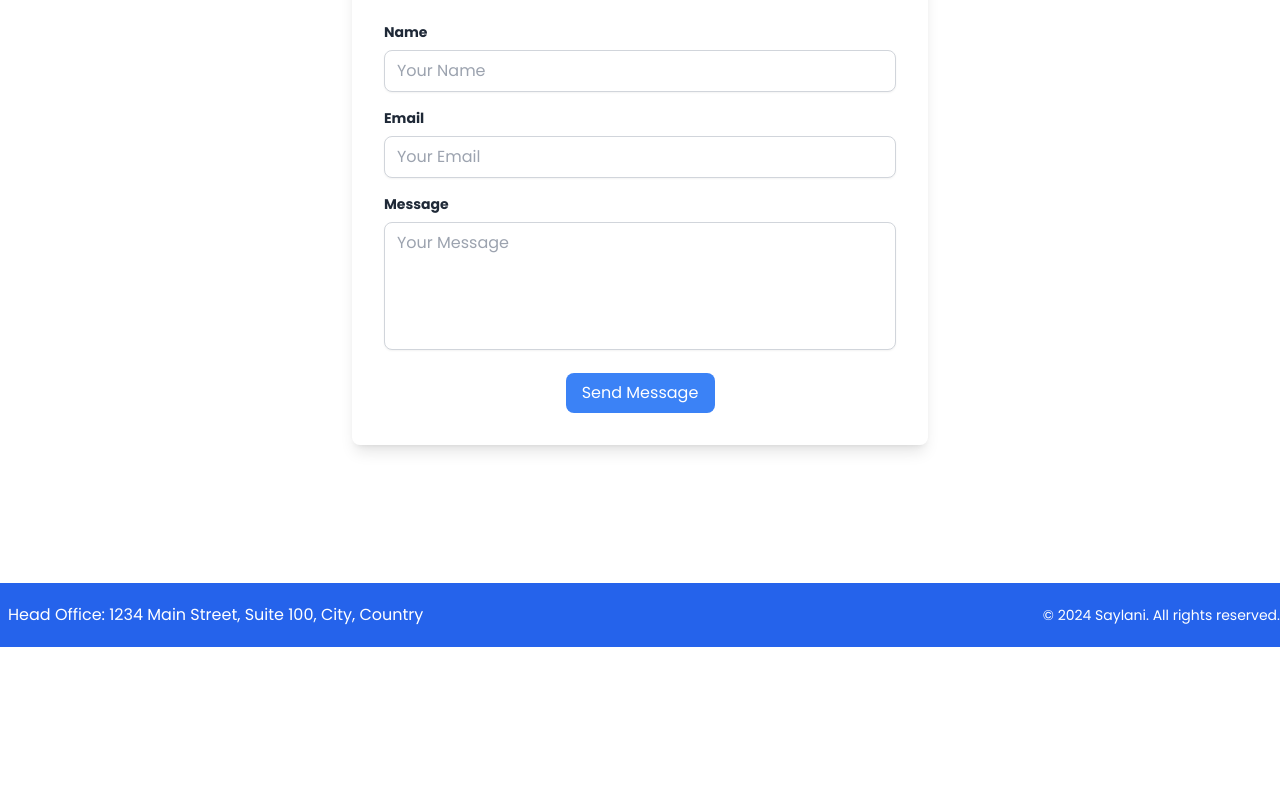
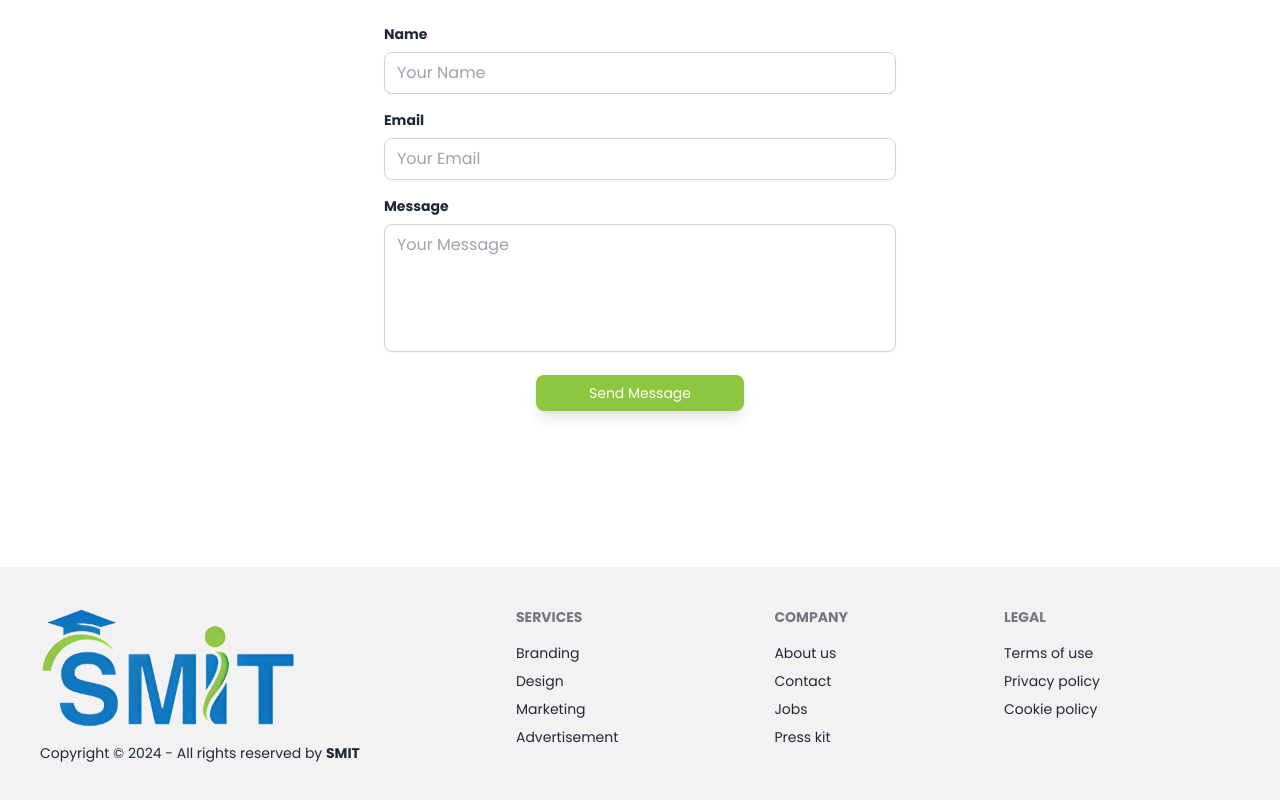
Before and after one commit to Danish12387/SMIT-Web, a React (Vite) app: page / in a window 1280 px wide. Shown: the part 4320-5120 px from the top of the page. Before the commit the page ends 4967 px from the top, so only its background shows below. Built offline with nearby package versions, Linux system fonts and the light colour scheme; no server answers.

Commit message:
updated data

```diff
--- a/src/Components/Contact.jsx
+++ b/src/Components/Contact.jsx
@@ -2,8 +2,8 @@ import React from 'react';
 
 function Contact() {
   return (
-    <div className="min-h-screen max-h-[900px] flex items-center justify-center">
-      <div className=" p-8 rounded-lg shadow-lg w-full max-w-xl">
+    <div className="min-h-screen max-h-[900px] flex items-center justify-center" id="contact">
+      <div className=" p-8 rounded-lg w-full max-w-xl">
         <h1 className='text-center text-[40px] font-semibold text-blue-600 anim-zoom'>Contact <span className='text-green'>Us</span></h1>
         <form className='mt-10'>
           <div className="mb-4 anim-zoom">
@@ -41,7 +41,7 @@ function Contact() {
           <div className="flex justify-center">
             <button
               type="submit"
-              className="bg-blue-500 text-white hover:scale-105 transition py-2 px-4 rounded-lg hover:bg-blue-600 focus:outline-none focus:ring-2 focus:ring-blue-400 focus:ring-opacity-50 anim-zoom"
+              className="bg-green text-white hover:scale-105 transition py-2 px-4 rounded-lg hover:bg-hoverGreen focus:outline-none focus:ring-2 focus:ring-green focus:ring-opacity-50 anim-zoom text-sm w-52 shadow-lg duration-300"
             >
               Send Message
             </button>
--- a/src/Components/Courses.jsx
+++ b/src/Components/Courses.jsx
@@ -24,9 +24,9 @@ function Courses() {
                                     <div className="card-body p-4">
                                         <h2 className="card-title">{item.title}</h2>
                                         <p>{item.description}</p>
-                                        <Link className='flex justify-between items-center w-24 cursor-pointer' to={`/apply/${item.id}`}>See More <FaArrowUpRightFromSquare /></Link>
+                                        <Link className='flex justify-between items-center w-20 cursor-pointer text-blue-700 text-sm' to={`/apply/${item.id}`}>See More <FaArrowUpRightFromSquare /></Link>
                                     </div>
-                                    <Link to="https://forms.saylaniwelfare.com/en" target='_blank' className="btn btn-active bg-blue-700 text-white hover:bg-blue-600 p-0">
+                                    <Link to="https://forms.saylaniwelfare.com/en" target='_blank' className="btn btn-active bg-green text-white hover:bg-hoverGreen p-0 shadow-lg">
                                         <button>Apply Now</button>
                                     </Link>
                                 </div>
--- a/src/Components/Footer.jsx
+++ b/src/Components/Footer.jsx
@@ -1,24 +1,36 @@
-import React from 'react';
-// import { FaMapMarkerAlt } from 'react-icons/fa';
+import React from 'react'
+import SMITLogo from "../assets/smit.png";
 
 const Footer = () => {
     return (
-        <footer className="bg-blue-600 text-white py-5 mt-4">
-            <div className="container mx-auto flex flex-col md:flex-row justify-between items-center">
-                <div className="flex items-center space-x-2">
-                    {/* <FaMapMarkerAlt className="text-red-500 text-2xl" /> */}
-                    <p className="md:text-[16px] sm:text-[14px] text-[12px] mx-2">
-                        Head Office: 1234 Main Street, Suite 100, City, Country
-                    </p>
-                </div>
-                <div className="mt-4 md:mt-0">
-                    <p className="text-sm">
-                        © 2024 Saylani. All rights reserved.
-                    </p>
-                </div>
-            </div>
+        <footer className="footer bg-base-200 text-base-content p-10">
+            <aside>
+                <img src="/smit-logo.png" alt="SMIT Logo" className="h-32" />
+                <p className="text-center">Copyright © {new Date().getFullYear()} - All rights reserved by <b>SMIT</b></p>
+
+            </aside>
+            <nav>
+                <h6 className="footer-title">Services</h6>
+                <a className="link link-hover">Branding</a>
+                <a className="link link-hover">Design</a>
+                <a className="link link-hover">Marketing</a>
+                <a className="link link-hover">Advertisement</a>
+            </nav>
+            <nav>
+                <h6 className="footer-title">Company</h6>
+                <a className="link link-hover">About us</a>
+                <a className="link link-hover">Contact</a>
+                <a className="link link-hover">Jobs</a>
+                <a className="link link-hover">Press kit</a>
+            </nav>
+            <nav>
+                <h6 className="footer-title">Legal</h6>
+                <a className="link link-hover">Terms of use</a>
+                <a className="link link-hover">Privacy policy</a>
+                <a className="link link-hover">Cookie policy</a>
+            </nav>
         </footer>
-    );
-};
+    )
+}
 
-export default Footer;
+export default Footer
--- a/src/Components/Navbar.jsx
+++ b/src/Components/Navbar.jsx
@@ -62,15 +62,14 @@ const Navbar = () => {
             Campuses
           </Link> */}
           <ShiftingDropDown />
-          <Link
-            to="#contact"
+          <a
+            href="#contact"
             className="block md:inline-block rounded-full hover:bg-blue-600 py-1 px-3 md:px-4 transition duration-300 hover:text-white"
           >
             Contact
-          </Link>
+          </a>
         </div>
 
-        {/* Navbar End */}
         <div className="navbar-end hidden lg:flex">
           <Link
             to="https://forms.saylaniwelfare.com/en" target="_blank"
--- a/src/Pages/Campuses.jsx
+++ b/src/Pages/Campuses.jsx
@@ -69,7 +69,7 @@ const News = () => {
           </div>
         </div>
         <div className="navbar-center">
-          <a className="font-semibold md:text-2xl text-[18px] anim-zoom text-blue-600">Campuses in <span className='text-green-600'>{selectCity}</span></a>
+          <a className="font-semibold md:text-2xl text-[18px] anim-zoom text-blue-600">Campuses in <span className='text-green'>{selectCity}</span></a>
         </div>
         <div className="navbar-end">
 
@@ -90,8 +90,8 @@ const News = () => {
             </figure>
             <div className="card-body flex flex-col ">
               <h2 className="card-title text-3xl font-semibold text-blue-600">{data.name}</h2>
-              <h3 className="font-semibold"><span className='text-green-600'>Address:</span> {data.address}</h3>
-              <h3 className="font-semibold"><span className='text-green-600 text-wrap'>Map:</span> {data.mapUrl}</h3>
+              <h3 className="font-semibold"><span className='text-green'>Address:</span> {data.address}</h3>
+              <h3 className="font-semibold"><span className='text-green text-wrap'>Map:</span> {data.mapUrl}</h3>
             </div>
           </div>
         ))}
--- a/src/Pages/Home.jsx
+++ b/src/Pages/Home.jsx
@@ -7,6 +7,7 @@ import Teachers from '../Components/Teachers';
 import News from '../Components/News';
 import useScrollReveal from '../ScrollReveal/useScrollReveal';
 import Contact from '../Components/Contact';
+import TeacherCard from '../Components/NewTeachers';
 
 function Home() {
     useScrollReveal();
--- a/src/Pages/SingleCampus.jsx
+++ b/src/Pages/SingleCampus.jsx
@@ -47,7 +47,7 @@ export default function ResponsiveSingleCampusPage() {
         <div className="card-body space-y-4">
           <div className="flex flex-col sm:flex-row sm:items-center sm:justify-between">
             <h2 className="card-title text-2xl sm:text-3xl font-bold mb-2 sm:mb-0">{campus.name}</h2>
-            <div className="badge badge-outline border-green-600 text-blue-600 text-sm self-start sm:self-auto">
+            <div className="badge badge-outline border-green text-blue-600 text-sm self-start sm:self-auto">
               Karachi Campus
             </div>
           </div>
--- a/src/index.css
+++ b/src/index.css
@@ -1,6 +1,10 @@
 @tailwind base;
 @tailwind components;
 @tailwind utilities;
+
+html {
+  scroll-behavior: smooth;
+}
 
 body {
   font-family: 'Poppins', sans-serif;
```
Also changed, not shown: src/Components/NewTeachers.jsx (added, +79 -0 lines), src/Components/TeachersCard.jsx (added, +41 -0 lines), src/Pages/Courses.jsx (+7 -8 lines), public/smit-logo.png, 1 other file (tests, documents, lock files or other folders).
